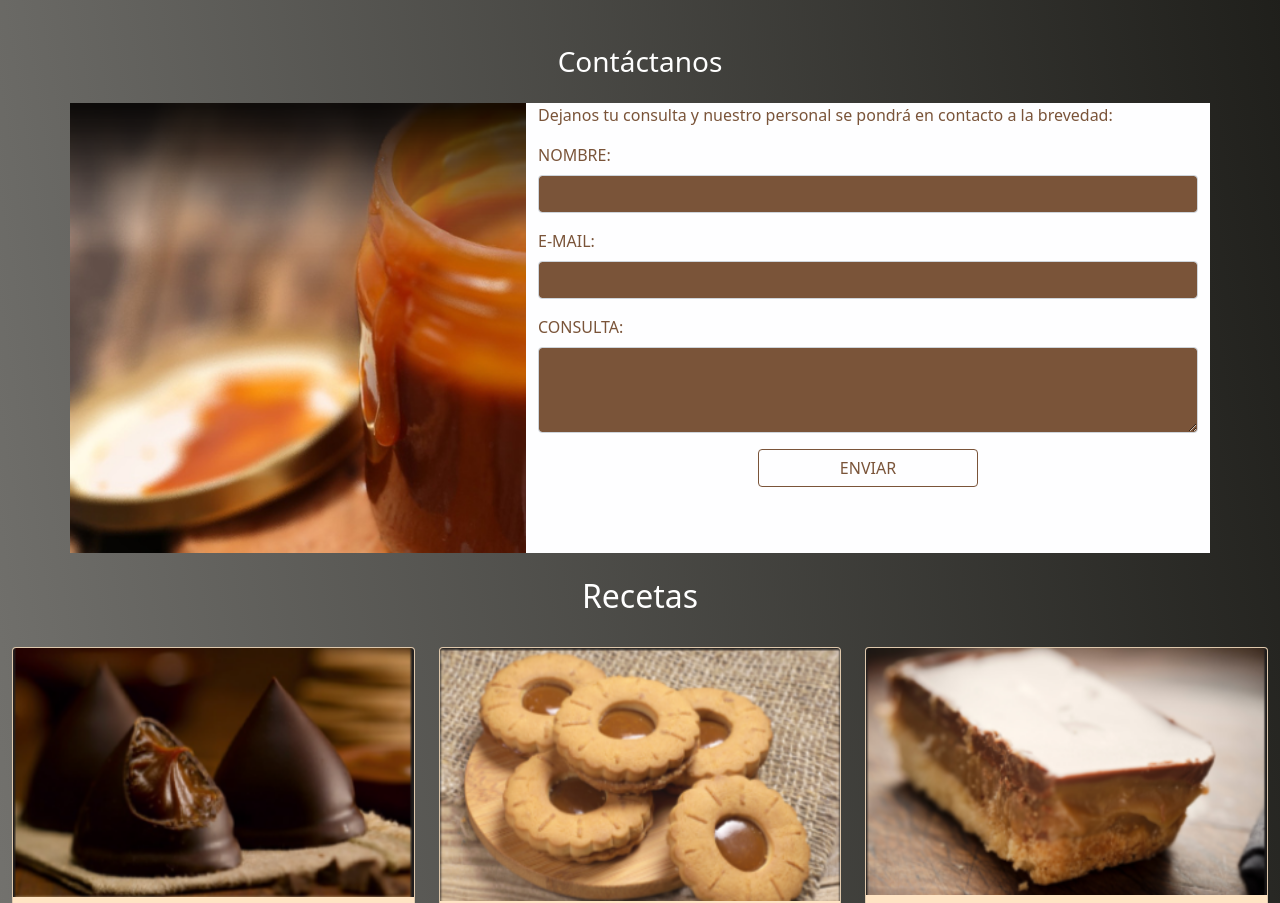
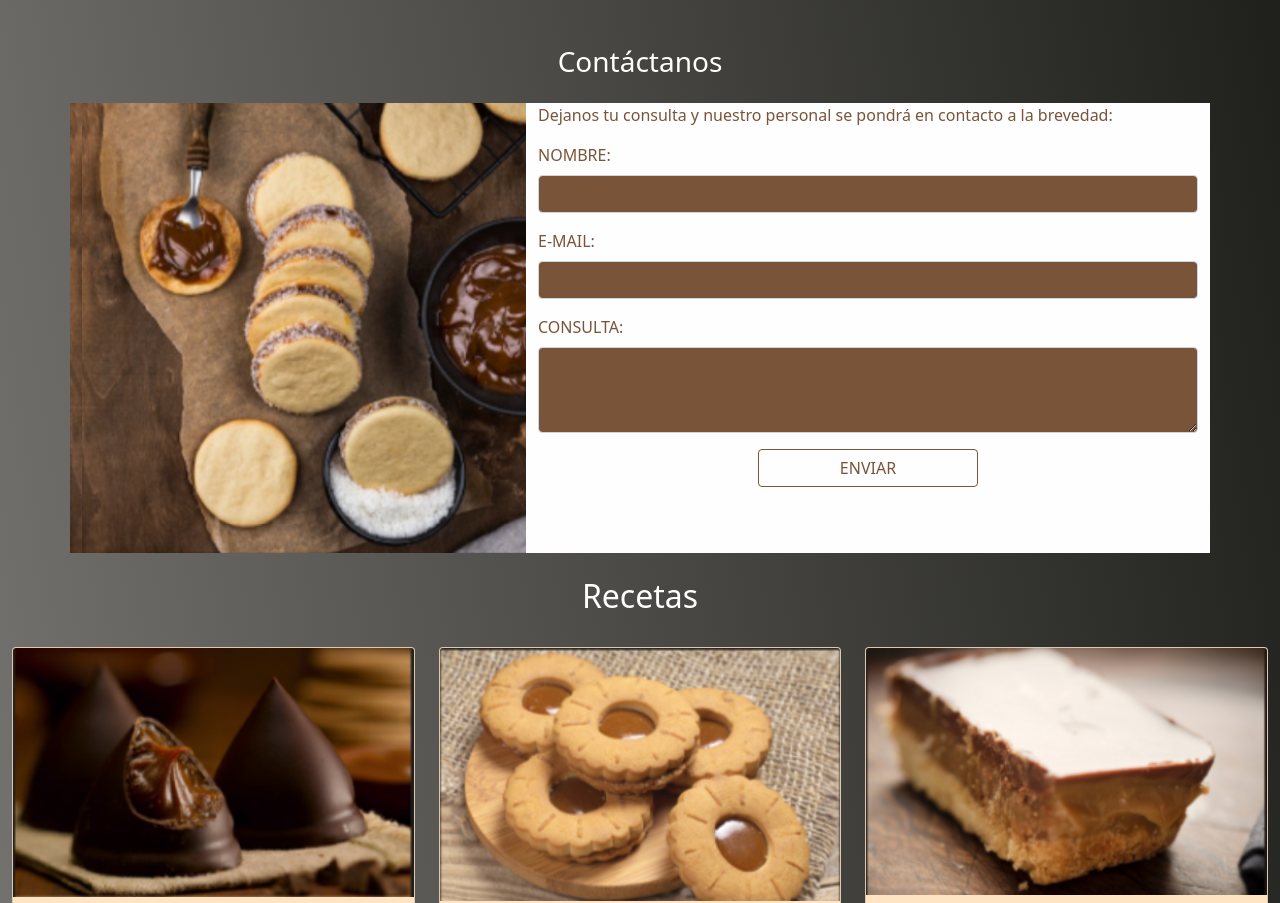
Before and after one commit to mng21/HUMAYA, a plain HTML site: page index.html in a window 1280 px wide. Shown: the part 2532-3435 px from the top of the page. Drawn offline with nearby package versions, Linux system fonts and the light colour scheme.

Commit message:
actualizo imagenes 7

```diff
--- a/index.html
+++ b/index.html
@@ -184,7 +184,9 @@
 
                 <h3 class="text-center text-white mt-5">Contáctanos</h3>
                 <div class="row mt-4">
-                <div class="col-6 fizquierda"></div>
+                <div class="col-6 fizquierda">
+                    <img src="formulario.PNG"  style="height: 450px" alt="">
+                </div>
                 <div class="col-6 fderecha">
                     <p class="colorTitulocard">Dejanos tu consulta y nuestro personal se pondrá en contacto a la brevedad:</p>
                     <div class="mb-3">
--- a/styles.css
+++ b/styles.css
@@ -32,7 +32,7 @@
    }
 
    .fizquierda {
-    background-image: url(imagenCentral.png) !important;
+    background-image: url(formulario.PNG);
     width: 40%;
     height: 450px;
     background-size: cover;
```
